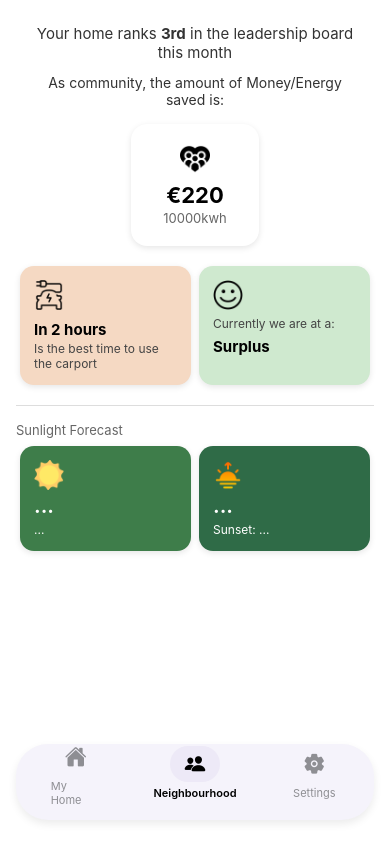
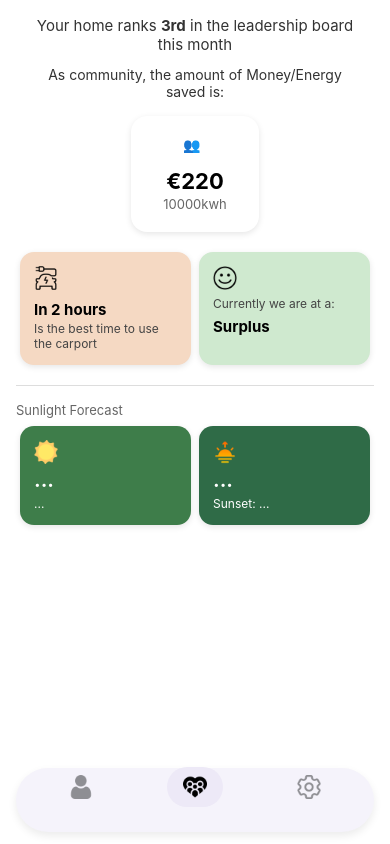
Before and after one commit to set-b/energy-monitoring-app-front-end, a React Native app: screen /Neighbourhood in a window 390 px wide. Built offline with nearby package versions, Linux system fonts and the light colour scheme; no server answers.

Commit message:
homepage made to scrollview, neighbourhood page: fixed the mobile visual, Nav bar - made into icons rather than text.

```diff
--- a/App.js
+++ b/App.js
@@ -1,12 +1,14 @@
 import { NavigationContainer } from "@react-navigation/native";
 import { createBottomTabNavigator } from "@react-navigation/bottom-tabs";
-import { View, Text, StyleSheet } from "react-native";
-import { Ionicons } from "@expo/vector-icons";
+import { View, Image, StyleSheet } from "react-native";
+import {
+	SafeAreaProvider,
+	useSafeAreaInsets,
+} from "react-native-safe-area-context";
 
 import HomePage from "./screens/homepage";
 import NeighbourhoodPage from "./screens/neighbourhoodpage";
 import SettingsPage from "./screens/settingspage";
-// import { createNativeBottomTabNavigator } from "@react-navigation/bottom-tabs/unstable";
 
 const Tab = createBottomTabNavigator();
 
@@ -14,30 +16,35 @@ const ACTIVE_COLOR = "#000";
 const INACTIVE_COLOR = "#8E8E93";
 const PILL_COLOR = "#EDE9F7";
 
-function TabIcon({ focused, iconName, label }) {
+function TabIcon({ focused, source }) {
 	return (
 		<View style={styles.iconWrapper}>
 			<View style={[styles.pill, focused && styles.pillActive]}>
-				<Ionicons
-					name={iconName}
-					size={22}
-					color={focused ? ACTIVE_COLOR : INACTIVE_COLOR}
+				<Image
+					source={source}
+					style={[
+						styles.iconImage,
+						{ tintColor: focused ? ACTIVE_COLOR : INACTIVE_COLOR },
+					]}
+					resizeMode="contain"
 				/>
 			</View>
-			<Text style={[styles.label, focused && styles.labelActive]}>{label}</Text>
 		</View>
 	);
 }
 
-export default function App() {
+function AppNavigator() {
+	// account for the home indicator / gesture bar on iOS so the floating
+	// tab bar doesn't sit too close to (or get clipped by) the bottom edge
+	const insets = useSafeAreaInsets();
+
 	return (
-		<NavigationContainer>
 		<Tab.Navigator
 			initialRouteName="Home"
 			screenOptions={{
 				headerShown: false,
 				tabBarShowLabel: false,
-					tabBarStyle: styles.tabBar,
+				tabBarStyle: [styles.tabBar, { bottom: insets.bottom + 12 }],
 			}}
 		>
 			<Tab.Screen
@@ -45,7 +52,7 @@ export default function App() {
 				component={HomePage}
 				options={{
 					tabBarIcon: ({ focused }) => (
-							<TabIcon focused={focused} iconName="home" label="My Home" />
+						<TabIcon focused={focused} source={require("./assets/personicon.png")} />
 					),
 				}}
 			/>
@@ -54,11 +61,7 @@ export default function App() {
 				component={NeighbourhoodPage}
 				options={{
 					tabBarIcon: ({ focused }) => (
-							<TabIcon
-								focused={focused}
-								iconName="people"
-								label="Neighbourhood"
-							/>
+						<TabIcon focused={focused} source={require("./assets/communityicon.png")} />
 					),
 				}}
 			/>
@@ -67,12 +70,21 @@ export default function App() {
 				component={SettingsPage}
 				options={{
 					tabBarIcon: ({ focused }) => (
-							<TabIcon focused={focused} iconName="settings" label="Settings" />
+						<TabIcon focused={focused} source={require("./assets/settingsicon.png")} />
 					),
 				}}
 			/>
 		</Tab.Navigator>
+	);
+}
+
+export default function App() {
+	return (
+		<SafeAreaProvider>
+			<NavigationContainer>
+				<AppNavigator />
 			</NavigationContainer>
+		</SafeAreaProvider>
 	);
 }
 
@@ -81,12 +93,11 @@ const styles = StyleSheet.create({
 		position: "absolute",
 		left: 16,
 		right: 16,
-		bottom: 24,
-		height: 76,
+		height: 64,
 		borderRadius: 32,
 		backgroundColor: "#F5F3FB",
 		borderTopWidth: 0,
-		paddingTop: 10,
+		paddingHorizontal: 8,
 		shadowColor: "#000",
 		shadowOpacity: 0.08,
 		shadowRadius: 8,
@@ -94,24 +105,20 @@ const styles = StyleSheet.create({
 		elevation: 6,
 	},
 	iconWrapper: {
+		flex: 1,
 		alignItems: "center",
 		justifyContent: "center",
-		gap: 4,
 	},
 	pill: {
-		paddingHorizontal: 14,
-		paddingVertical: 6,
+		paddingHorizontal: 16,
+		paddingVertical: 8,
 		borderRadius: 20,
 	},
 	pillActive: {
 		backgroundColor: PILL_COLOR,
 	},
-	label: {
-		fontSize: 11,
-		color: INACTIVE_COLOR,
-	},
-	labelActive: {
-		color: ACTIVE_COLOR,
-		fontWeight: "600",
+	iconImage: {
+		width: 24,
+		height: 24,
 	},
 });
--- a/screens/homepage.js
+++ b/screens/homepage.js
@@ -1,9 +1,12 @@
 import React, { useEffect, useState } from "react";
-import { View, Text, StyleSheet, SafeAreaView } from "react-native";
+import { View, Text, StyleSheet, ScrollView } from "react-native";
+import { useSafeAreaInsets } from "react-native-safe-area-context";
 import { PixelSmileyClock } from "../components/pixelClock";
 import { getToday } from "../api/energyService";
 
 export default function HomePage() {
+	const insets = useSafeAreaInsets();
+
 	const [production, setProduction] = useState(0.0);
 	const [consumption, setConsumption] = useState(0.0);
 
@@ -28,8 +31,13 @@ export default function HomePage() {
 	const parseUnit = (value) => (value > 999 ? "kW" : "W");
 
 	return (
-		<SafeAreaView style={styles.safeArea}>
-			<View style={styles.container}>
+		<ScrollView
+			style={styles.safeArea}
+			contentContainerStyle={[
+				styles.container,
+				{ paddingTop: insets.top + 16, paddingBottom: insets.bottom + 120 },
+			]}
+		>
 			{/* Header */}
 			<View style={styles.header}>
 				<Text style={styles.title}>My House</Text>
@@ -73,8 +81,7 @@ export default function HomePage() {
 					</View>
 				</View>
 			</View>
-			</View>
-		</SafeAreaView>
+		</ScrollView>
 	);
 }
 
@@ -84,9 +91,9 @@ const styles = StyleSheet.create({
 		backgroundColor: "#FFFFFF",
 	},
 	container: {
-		flex: 1,
+		flexGrow: 1,
 		paddingHorizontal: 24,
-		paddingBottom: 24,
+		alignItems: "center",
 	},
 	header: {
 		alignItems: "center",
@@ -98,10 +105,11 @@ const styles = StyleSheet.create({
 		color: "#1F1F1F",
 	},
 	content: {
-		flex: 1,
+		width: "100%",
 		alignItems: "center",
 		justifyContent: "space-between",
 		paddingVertical: 12,
+		gap: 24,
 	},
 	textContainer: {
 		alignItems: "center",
@@ -133,15 +141,9 @@ const styles = StyleSheet.create({
 		height: 140,
 		backgroundColor: "#8ECA78",
 		borderRadius: 24,
-	},
-	card: {
-		flex: 1,
-		height: 140,
-		backgroundColor: "#8ECA78",
-		borderRadius: 24,
 		padding: 16,
-		alignItems: "flex-start", // Change from center
-		justifyContent: "flex-start", // Change from center
+		alignItems: "flex-start",
+		justifyContent: "flex-start",
 	},
 	cardLabel: {
 		fontSize: 20,
@@ -150,13 +152,13 @@ const styles = StyleSheet.create({
 	},
 	valueRow: {
 		flexDirection: "row",
-		alignItems: "baseline", // Aligns the bottom of the unit with the number
+		alignItems: "baseline",
 	},
 	cardValue: {
 		fontSize: 64,
 		fontWeight: "bold",
 		color: "#FFFFFF",
-		lineHeight: 80, // Adjust this to tighten the gap
+		lineHeight: 80,
 	},
 	cardUnit: {
 		fontSize: 16,
--- a/screens/neighbourhoodpage.js
+++ b/screens/neighbourhoodpage.js
@@ -1,13 +1,18 @@
 import { StyleSheet, Text, View, ScrollView, Image } from 'react-native';
 import { useEffect, useState } from 'react';
+import { useSafeAreaInsets } from 'react-native-safe-area-context';
 import { getUvIndex } from '../services/knmiService';
 import { getSunriseSunset } from '../services/sunriseService';
 // import { getNeighbourhoodStats } from '../api/energyService';
+// import { getSunlightForecast } from '../api/knmiService'; // KNMI sun forecast
 
+// --- status -> color helpers -------------------------------------------
+
+// carportHours: 0 = "now", up to 4 = soon, more than 4 = later
 function getCarportColor(hours) {
-  if (hours <= 0) return '#CFE9CF';
-  if (hours <= 4) return '#F5D9C3';
-  return '#F5D3D3';
+  if (hours <= 0) return '#CFE9CF'; // green - now
+  if (hours <= 4) return '#F5D9C3'; // orange - within 4 hours
+  return '#F5D3D3'; // pastel red - longer than 4 hours
 }
 
 function getCarportLabel(hours) {
@@ -20,11 +25,11 @@ function getCarportLabel(hours) {
 function getGridColor(status) {
   switch (status) {
     case 'surplus':
-      return '#CFE9CF';
+      return '#CFE9CF'; // green
     case 'balanced':
-      return '#F5D9C3';
+      return '#F5D9C3'; // orange
     case 'deficit':
-      return '#F5D3D3';
+      return '#F5D3D3'; // pastel red
     default:
       return '#eee';
   }
@@ -43,7 +48,11 @@ function getGridLabel(status) {
   }
 }
 
+// -------------------------------------------------------------------------
+
 export default function NeighbourhoodPage({ navigation }) {
+  const insets = useSafeAreaInsets();
+
   const [rank, setRank] = useState(null);
   const [moneySaved, setMoneySaved] = useState(null);
   const [energySaved, setEnergySaved] = useState(null);
@@ -104,7 +113,12 @@ export default function NeighbourhoodPage({ navigation }) {
   const gridLabel = getGridLabel(gridStatus);
 
   return (
-    <ScrollView contentContainerStyle={styles.container}>
+    <ScrollView
+      contentContainerStyle={[
+        styles.container,
+        { paddingTop: insets.top + 16, paddingBottom: insets.bottom + 120 },
+      ]}
+    >
       <Text style={styles.rankText}>
         Your home ranks <Text style={styles.bold}>{rank ?? '...'}rd</Text> in the
         leadership board this month
@@ -115,7 +129,7 @@ export default function NeighbourhoodPage({ navigation }) {
       </Text>
 
       <View style={[styles.statCard, styles.shadow]}>
-        <Image source={require('../assets/communityicon.png')} style={styles.icon} />
+        <Text style={styles.icon}>👥</Text>
         <Text style={styles.statAmount}>€{moneySaved ?? '...'}</Text>
         <Text style={styles.statSub}>{energySaved ?? '...'}kwh</Text>
       </View>
@@ -160,7 +174,6 @@ const styles = StyleSheet.create({
     flexGrow: 1,
     backgroundColor: '#fff',
     alignItems: 'center',
-    paddingVertical: 24,
     paddingHorizontal: 16,
   },
   title: {
@@ -266,8 +279,8 @@ const styles = StyleSheet.create({
     marginTop: 4,
   },
   icon: {
-    width: 30,
-    height: 30,
+    width: 24,
+    height: 24,
     marginBottom: 4,
   },
   shadow: {
```
Also changed, not shown: assets/personicon.png (added), assets/settingsicon.png (added). Lines whose indentation alone changed are shown as unchanged.
